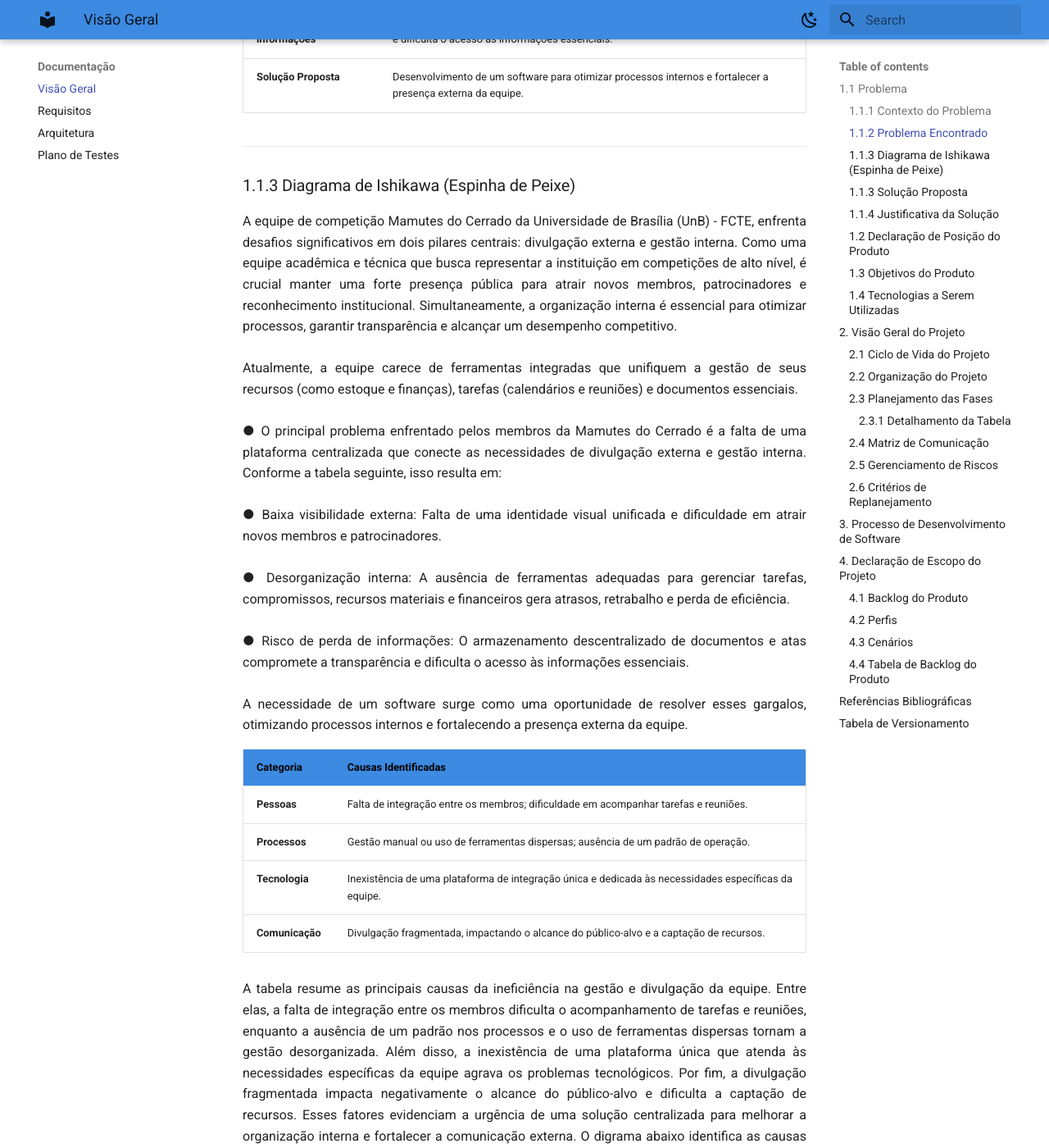
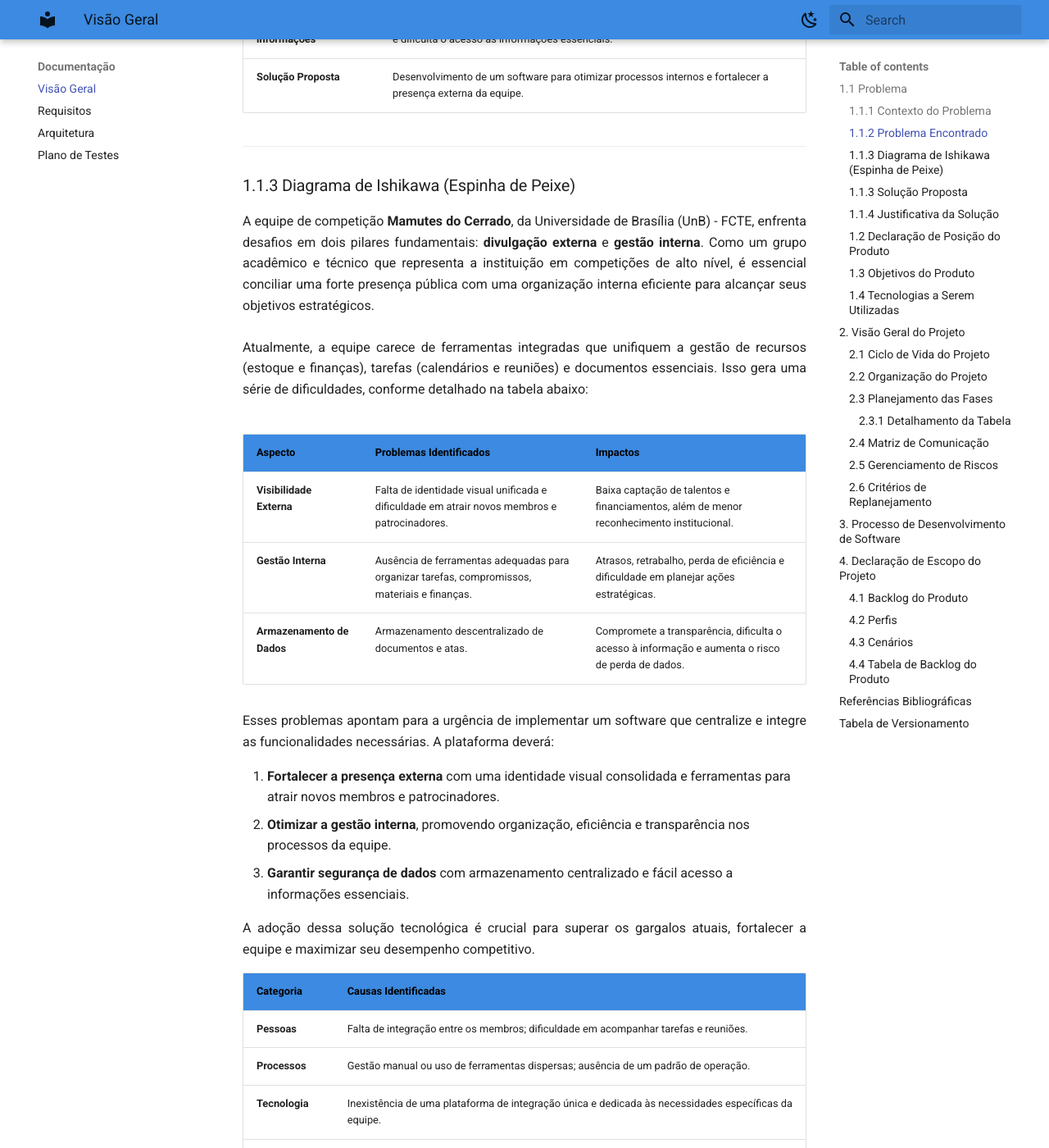
Before and after one commit to FGA0138-MDS-Ajax/2024.2-Aries, an MkDocs documentation site: the page built from docs/documento-visao/documento-visao.md, in a window 1280 px wide and 1400 px high, scrolled down 1017 px. Shown: the whole window at 82% size. Built offline with MkDocs 1.6.1 and Material for MkDocs 9.7.7, drawn with Linux system fonts in a browser that asks for light colours; some of the changed text lies outside the part shown.

Commit message:
Docs: Desenvolvimento de artefato e ajuste no texto
- insercao das referencias bibliograficas
- melhoria no texto do diagrama espinha de peixe

```diff
--- a/docs/documento-visao/documento-visao.md
+++ b/docs/documento-visao/documento-visao.md
@@ -44,18 +44,31 @@ O principal problema enfrentado pela equipe <strong>mamutes</strong> é a falta
 
 <div style="text-align: justify;">
 
-A equipe de competição Mamutes do Cerrado da Universidade de Brasília (UnB) - FCTE, enfrenta desafios significativos em dois pilares centrais: divulgação externa e gestão interna. Como uma equipe acadêmica e técnica que busca representar a instituição em competições de alto nível, é crucial manter uma forte presença pública para atrair novos membros, patrocinadores e reconhecimento institucional. Simultaneamente, a organização interna é essencial para otimizar processos, garantir transparência e alcançar um desempenho competitivo. <br> <br>
-Atualmente, a equipe carece de ferramentas integradas que unifiquem a gestão de seus recursos (como estoque e finanças), tarefas (calendários e reuniões) e documentos essenciais. <br> <br>
+A equipe de competição <strong>Mamutes do Cerrado</strong>, da Universidade de Brasília (UnB) - FCTE, enfrenta desafios em dois pilares fundamentais: <strong>divulgação externa</strong> e <strong>gestão interna</strong>. Como um grupo acadêmico e técnico que representa a instituição em competições de alto nível, é essencial conciliar uma forte presença pública com uma organização interna eficiente para alcançar seus objetivos estratégicos. <br> <br>
 
-● O principal problema enfrentado pelos membros da Mamutes do Cerrado é a falta de uma plataforma centralizada que conecte as necessidades de divulgação externa e gestão interna. Conforme a tabela seguinte, isso resulta em: <br> <br>
+Atualmente, a equipe carece de ferramentas integradas que unifiquem a gestão de recursos (estoque e finanças), tarefas (calendários e reuniões) e documentos essenciais. Isso gera uma série de dificuldades, conforme detalhado na tabela abaixo: <br> <br>
 
-● Baixa visibilidade externa: Falta de uma identidade visual unificada e dificuldade em atrair novos membros e patrocinadores.<br> <br>
+</div>
 
-● Desorganização interna: A ausência de ferramentas adequadas para gerenciar tarefas, compromissos, recursos materiais e financeiros gera atrasos, retrabalho e perda de eficiência.<br> <br>
+| **Aspecto**               | **Problemas Identificados**                                                                                      | **Impactos**                                                                                  |
+|---------------------------|----------------------------------------------------------------------------------------------------------------|---------------------------------------------------------------------------------------------|
+| **Visibilidade Externa**   | Falta de identidade visual unificada e dificuldade em atrair novos membros e patrocinadores.                    | Baixa captação de talentos e financiamentos, além de menor reconhecimento institucional.    |
+| **Gestão Interna**         | Ausência de ferramentas adequadas para organizar tarefas, compromissos, materiais e finanças.                   | Atrasos, retrabalho, perda de eficiência e dificuldade em planejar ações estratégicas.       |
+| **Armazenamento de Dados** | Armazenamento descentralizado de documentos e atas.                                                            | Compromete a transparência, dificulta o acesso à informação e aumenta o risco de perda de dados. |
 
-● Risco de perda de informações: O armazenamento descentralizado de documentos e atas compromete a transparência e dificulta o acesso às informações essenciais.<br> <br>
+<div style="text-align: justify;">
 
-A necessidade de um software surge como uma oportunidade de resolver esses gargalos, otimizando processos internos e fortalecendo a presença externa da equipe.  <br>
+Esses problemas apontam para a urgência de implementar um software que centralize e integre as funcionalidades necessárias. A plataforma deverá:
+
+</div>
+
+1. **Fortalecer a presença externa** com uma identidade visual consolidada e ferramentas para atrair novos membros e patrocinadores.
+2. **Otimizar a gestão interna**, promovendo organização, eficiência e transparência nos processos da equipe.
+3. **Garantir segurança de dados** com armazenamento centralizado e fácil acesso a informações essenciais.
+
+<div style="text-align: justify;">
+
+A adoção dessa solução tecnológica é crucial para superar os gargalos atuais, fortalecer a equipe e maximizar seu desempenho competitivo.
 
 </div>
 
@@ -68,9 +81,11 @@ A necessidade de um software surge como uma oportunidade de resolver esses garga
 
 <div style="text-align: justify;">
 
-A tabela resume as principais causas da ineficiência na gestão e divulgação da equipe. Entre elas, a falta de integração entre os membros dificulta o acompanhamento de tarefas e reuniões, enquanto a ausência de um padrão nos processos e o uso de ferramentas dispersas tornam a gestão desorganizada. Além disso, a inexistência de uma plataforma única que atenda às necessidades específicas da equipe agrava os problemas tecnológicos. Por fim, a divulgação fragmentada impacta negativamente o alcance do público-alvo e dificulta a captação de recursos. Esses fatores evidenciam a urgência de uma solução centralizada para melhorar a organização interna e fortalecer a comunicação externa.
+A tabela resume as principais causas da ineficiência na gestão e divulgação da equipe. Entre elas, a falta de integração entre os membros dificulta o acompanhamento de tarefas e reuniões, enquanto a ausência de um padrão nos processos e o uso de ferramentas dispersas tornam a gestão desorganizada. <br> <br>
 
-O digrama abaixo identifica as causas do problema central: Ineficiência na gestão e divulgação da equipe:
+Além disso, a inexistência de uma plataforma única que atenda às necessidades específicas da equipe agrava os problemas tecnológicos. Por fim, a divulgação fragmentada impacta negativamente o alcance do público-alvo e dificulta a captação de recursos. Esses fatores evidenciam a urgência de uma solução centralizada para melhorar a organização interna e fortalecer a comunicação externa.
+
+O digrama abaixo identifica as causas do problema central: Ineficiência na gestão e divulgação da equipe: <br> <br>
 
 </div>
 
@@ -339,7 +354,7 @@ Complementando, a metodologia <strong>XP</strong> será implementada com a forma
 | Divugação | Aba home                       | 4      | Must        | Funcional           | aba principal e de aviso       |
 | Gestão    | Criação de tarefas             | 5      | Must        | Funcional           | criar e atribuir tarefas        |
 | Gestão    | Rastreio de tarefas            | 6      | Must        | Funcional           | rastreamento do que ser feito, e do que foi        |
-| Gestão    | Times da equipe                | 6      | Must        | Funcional           |  destacando membros e a história da equipe         |
+| Gestão    | Times da equipe                | 6      | Must        | Funcional           | destacando membros e a história da equipe         |
 |Organização| Kanban                         | 6      | Must        | Funcional           | organizar, gerenciar e visualizar tarefas e projetos|
 |Organização| Página Estoque                 | 7      | Must        | Funcional           | Apresentar a equipe         |
 |Gestão     | Página Registro de Acidentes   | 8      | Must        | Funcional           | documentação de acidentes       |
@@ -402,7 +417,7 @@ Tabela : Perfis de acesso
 | Capitão          | Membro responsável pela Mamutes como um todo. Um membro é capitão (verificar capitães). | Terá login. Acesso completo a CRUD de planilhas, atas, processo seletivo, presenças, estoque e disponibilidade de membros. |
 | Membro           | Membro da Mamutes de alguma das áreas existentes na equipe.                                | Terá login. Manter suas informações atualizadas, visualizar planilhas e editá-las quando permitido, gerenciar estoque (quando necessário). |
 | Visitante        | Usuário interessado em obter informações sobre a Mamutes e conhecer a equipe.               | Não terá login. Acesso ao site de divulgação.                                                              |
-| treinees       | pagina dos treinees         |                                                             |
+| Treinee          | Membro em período inicial na equipe, destinado a aprendizagem e integração com a Mamutes. | Terá login. Acesso restrito para visualizar planilhas, consultar documentos e acompanhar cronogramas de tarefas. |
 
 ---
 
@@ -433,7 +448,9 @@ Tabela : Cenários funcionais
 | 9                     | Criação de Estoque                     | Criar e registrar novos itens no estoque através do sistema.                                                |
 | 10                    | Edição de Estoque                      | Permitir a atualização das informações de itens no estoque.                                                 |
 | 11                    | Exclusão de Estoque                    | Implementar a funcionalidade de remover itens do estoque no sistema.                                        |
-| 12                    | Dados Calendário                    |marcar datas e eventos importantes e marcar data de entrega de tarefas                                          |
+| 12                    | Gerenciamento de Calendário            | Implementar um calendário para marcar eventos internos como reuniões, competições e datas importantes.       |
+| 13                    | Agendamento de Entregas                | Permitir aos membros definir e acompanhar datas de entrega de tarefas e projetos no calendário.             |
+| 14                    | Notificações de Eventos e Prazos       | Adicionar funcionalidade de notificações automáticas para lembrar membros sobre eventos e prazos registrados. |
 
 ---
 
```
Also changed, not shown: other parts of docs/documento-visao/documento-visao.md (+16 -1 lines).
